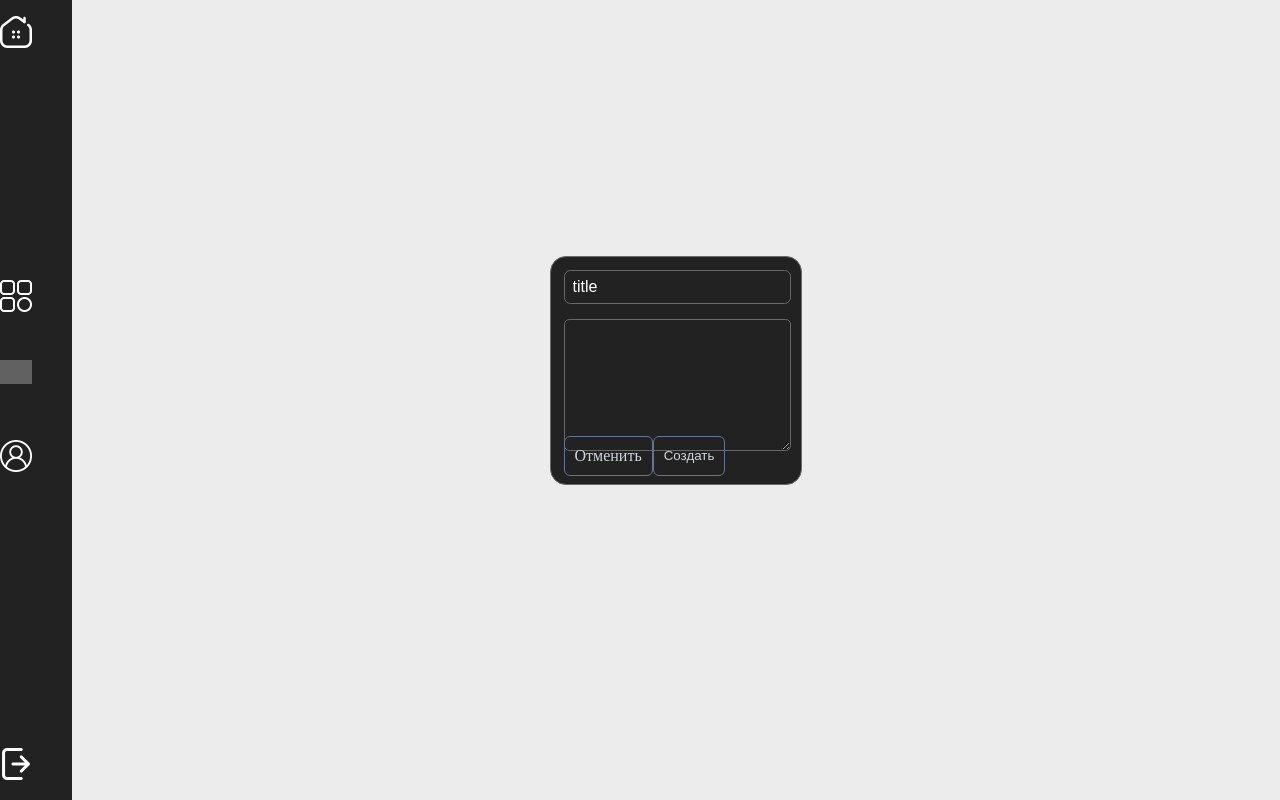
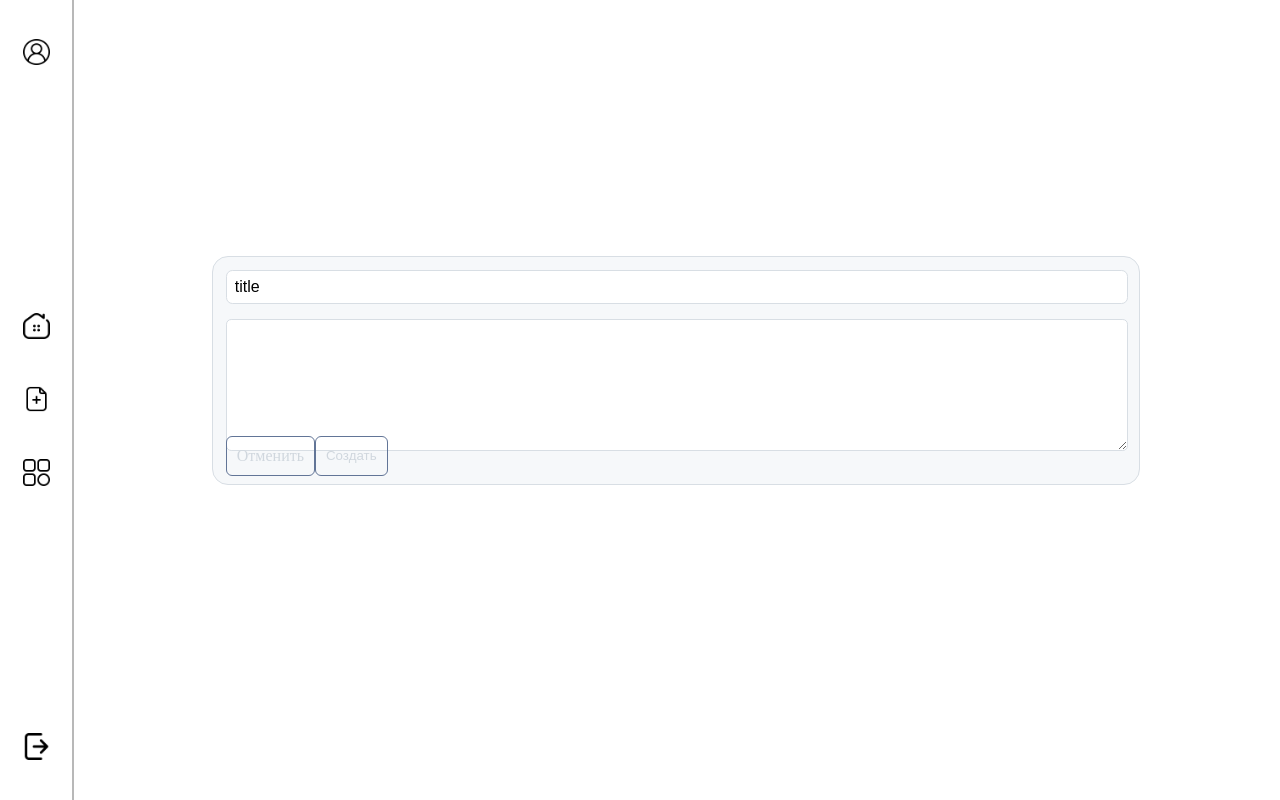
Before and after one commit to CosmDandy/ProjectDB, a PHP site: page /createNote.php in a window 1280 px wide. Run offline with PHP 8.4, Linux system fonts and the light colour scheme; grey boxes are pictures that could not be loaded.

Commit message:
new style 2

```diff
--- a/createNote.php
+++ b/createNote.php
@@ -6,24 +6,25 @@
     <link rel="stylesheet" type="text/css" href="style.css">
 </head>
 <body>
+<!-- Menu -->
 <div class="menu">
-    <div class="menu_logo">
-        <img alt="#" src="Photos/house.png" onclick="javascript:location.href='main.php';">
+    <button type="button" class="submenu" onclick="javascript:location.href='account.php';">
+        <img alt="#" src="Photos/user.png">
+    </button>
+    <div>
+        <button type="button" class="submenu">
+            <img alt="#" src="Photos/house.png" onclick="javascript:location.href='main.php';">
+        </button>
+        <button type="button" class="submenu" onclick="javascript:location.href='createNote.php';">
+            <img alt="#" src="Photos/new-note.png">
+        </button>
+        <button type="button" class="submenu" onclick="javascript:location.href='main.php';">
+            <img alt="#" src="Photos/menu.png">
+        </button>
     </div>
-    <div>
-        <div class="submenu" onclick="javascript:location.href='main.php';">
-            <img alt="#" src="Photos/menu.png">
-        </div>
-        <div class="submenu" onclick="javascript:location.href='new_note.php';">
-            <img alt="#" src="Photos/writing.png">
-        </div>
-        <div class="submenu" onclick="javascript:location.href='acc.php';">
-            <img alt="#" src="Photos/user.png">
-        </div>
-    </div>
-    <div class="menu_logout" onclick="javascript:location.href='logout.php';">
+    <button type="button" class="submenu" onclick="location.href='logout.php';">
         <img alt="#" src="Photos/logout.png">
-    </div>
+    </button>
 </div>
 <div class="content_wrapper">
     <div class="content" style="padding-top: 30vh">
--- a/style.css
+++ b/style.css
@@ -1,7 +1,7 @@
 body {
     margin: 0;
     padding: 0;
-    background-color: #ececec;
+    background-color: #ffffff;
 }
 
 button {
@@ -40,7 +40,7 @@ p {
 
 .menu {
     position: fixed;
-    background-color: #222222;
+    background-color: #ffffff;
     width: 4.5em;
     height: calc(100vh - 2em);
     float: left;
@@ -48,11 +48,13 @@ p {
     display: flex;
     flex-direction: column;
     justify-content: space-between;
+    border-right: 0.15em solid rgba(115, 115, 115, 0.5);
 }
 
 .menu img {
+    margin-top: 0.1em;
     width: 2em;
-    filter: invert(1);
+    filter: invert(0);
 }
 
 .block img {
@@ -61,12 +63,22 @@ p {
 }
 
 .submenu {
-    width: 100%;
-    height: 5em;
+    width: 4em;
+    height: 4em;
+    margin: 0.75em;
 }
 
-button img:hover {
-    filter: invert(0.35);
+.submenu:hover img {
+    filter: invert(1);
+    transition-duration: 0.3s;
+}
+
+.submenu:hover {
+    border-radius: 50%;
+    background-color: rgb(34 34 34);
+    width: 4em;
+    height: 4em;
+    margin: 0.75em;
     transition-duration: 0.3s;
 }
 
@@ -77,20 +89,18 @@ button img:hover {
     min-width: 9em;
     margin: 2em 2em;
     padding: 10px;
-    background-color: #222222;
     border: 1px solid #686868;
     border-radius: 0.5em;
 }
 
 .search input {
-    width: calc(100% - 1.1em);
+    width: 100%;
     font-size: 1em;
     height: 2em;
     padding: 0 0.5em;
-    background-color: #222222 !important;
+    background-color: #ffffff  !important;
     border: 1px solid #686868;
     border-radius: 0.4em;
-    color: white;
 }
 
 .search button {
@@ -98,7 +108,7 @@ button img:hover {
     height: 1.8em;
     width: 1.8em;
     position: absolute;
-    top: 0.4em;
+    top: 0.35em;
     right: 0.75em;
     background-color: rgba(0, 0, 0, 0);
     cursor: pointer;
@@ -112,7 +122,7 @@ button img:hover {
 .search img {
     width: 1.5em;
     padding: 0.1em;
-    filter: invert(1);
+    filter: invert(0);
 }
 
 .content_wrapper {
@@ -134,27 +144,35 @@ button img:hover {
 .block {
     position: relative;
     display: block;
+    width: 100%;
     margin: 1em;
     padding: 0.8em;
-    border: 1px solid #686868;
+    border: 0.1em solid #d8dee4;
     border-radius: 1em;
-    background-color: #222222;
-}
-
-.block_main {
-    height: 9em;
-    width: 9em;
-    min-width: 9em;
-}
-
-.block_login {
-
+    background-color: #f6f8fa;
 }
 
 .block h2, h3, p {
     margin: 0 0 0.2em 0;
-    color: white;
 }
+
+/* Block Main Note */
+.block_note {
+    height: 9em;
+    width: 9em;
+    min-width: 9em;
+    background-color: azure;
+}
+
+.block_note img {
+    filter: invert(0);
+}
+
+.block_note:hover {
+    box-shadow: 0 14px 28px rgba(0,0,0,0.25), 0 10px 10px rgba(0,0,0,0.22);    transition-duration: 0.3s;
+}
+
+/* Block B */
 
 .block_b {
     display: flex;
@@ -194,8 +212,7 @@ button img:hover {
     font-size: 1em;
     height: 2em;
     padding: 0 0.5em;
-    background-color: #222222 !important;
-    border: 1px solid #686868;
+    background-color: #ffffff  !important;
+    border: 1px solid #d8dee4;
     border-radius: 0.4em;
-    color: white;
 }
```
Also changed, not shown: editNote.php (+16 -16 lines), login.php (+11 -7 lines), main.php (+24 -19 lines).
